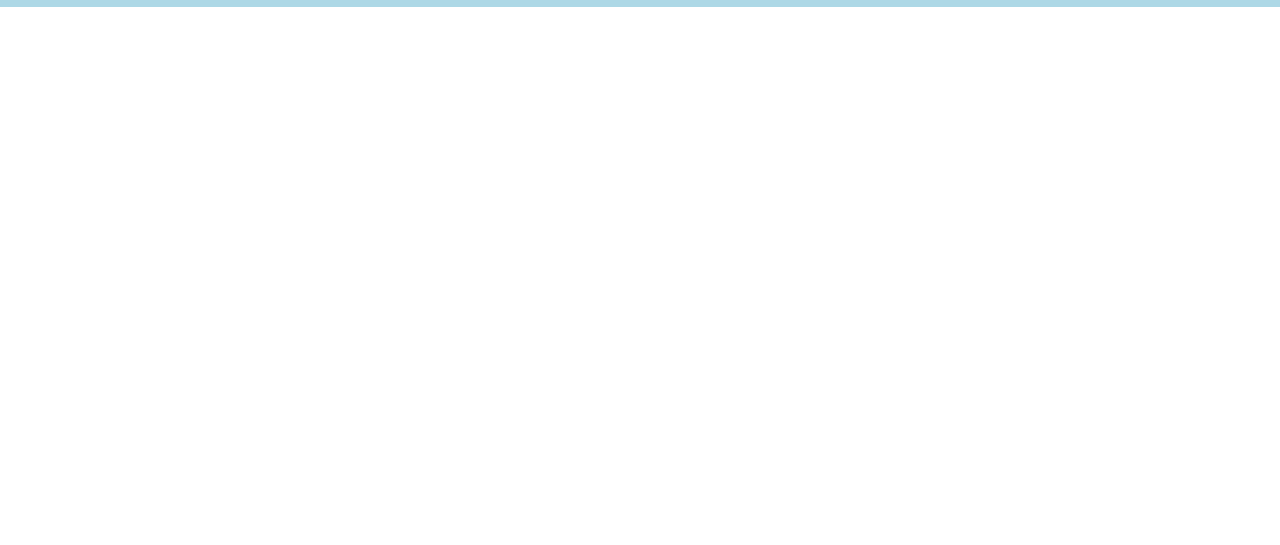
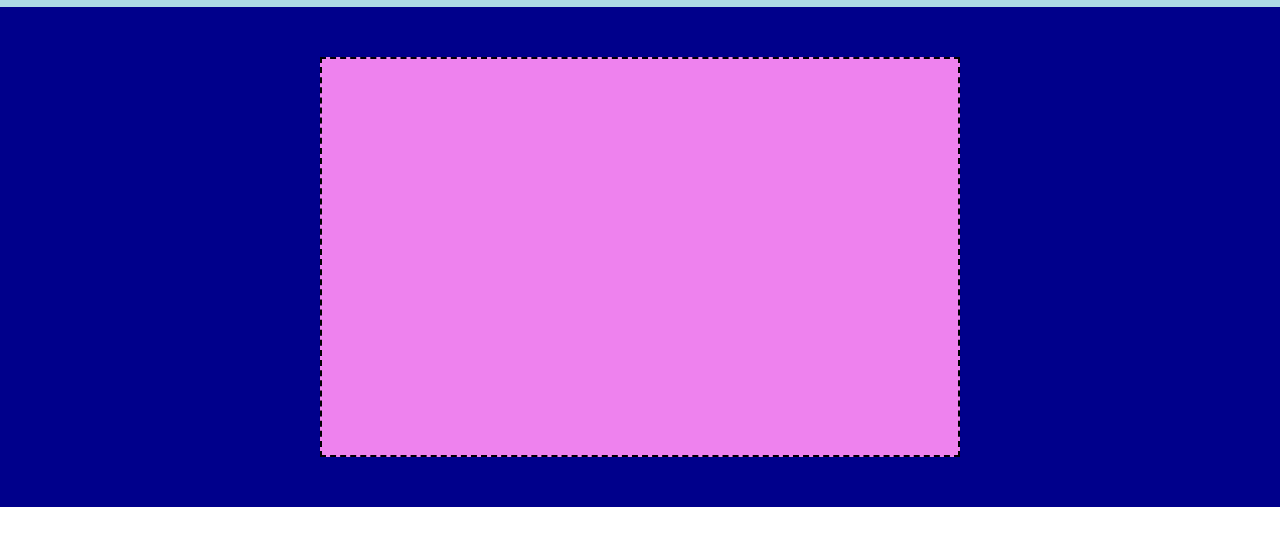
Before and after one commit to KejdiKishta/htmlcss-struttura-discord, a plain HTML site: page index.html in a window 1280 px wide. Shown: the part 45-590 px from the top of the page. Drawn offline with Linux system fonts and the light colour scheme.

Commit message:
add: fisrt section

```diff
--- a/css/style.css
+++ b/css/style.css
@@ -22,9 +22,11 @@ text-decoration: none;
 
 /* HEADER */
 header{
-    background-color: rgb(173 216 230);
     display: flex;
     justify-content: center;
+
+    /* debug */
+    background-color: rgb(173 216 230);
 }
 
 .head{
@@ -33,13 +35,17 @@ header{
 
 .logo, .login{
     width: 20%;
+    padding: 5px;
+
+    /* debug */
+    background-color: rgb(218 165 32);
     border: 2px dashed black;
-    padding: 5px;
-    background-color: rgb(218 165 32);
 }
 
 header nav{
     width: 60%;
+
+    /* debug */
     border: 2px dashed black;
     background-color: rgb(218 165 32);
 }
@@ -53,3 +59,23 @@ header ul{
     list-style: none;
     justify-content: center;
 }
+
+/* first section */
+
+.first-section{
+    display: flex;
+    justify-content: center;
+    align-items: center;
+
+    /* debug */
+    height: 500px;
+    background-color: rgb(0 0 139);
+}
+.main-head-container{
+    width: 50%;
+
+    /* debug */
+    background-color: rgb(238 130 238);
+    border: 2px dashed black;
+    height: 400px;
+}
--- a/index.html
+++ b/index.html
@@ -35,7 +35,28 @@
 
     <!-- main -->
     <main>
+        <!-- first section -->
+        <section class="first-section">
+            <div class="main-head-container">
 
+            </div>
+        </section>
+        <!-- second section -->
+        <section>
+
+        </section>
+        <!-- third section -->
+        <section>
+
+        </section>
+        <!-- fourth section -->
+        <section>
+
+        </section>
+        <!-- fifth section -->
+        <section>
+
+        </section>
     </main>
     <!-- /main -->
 
```
